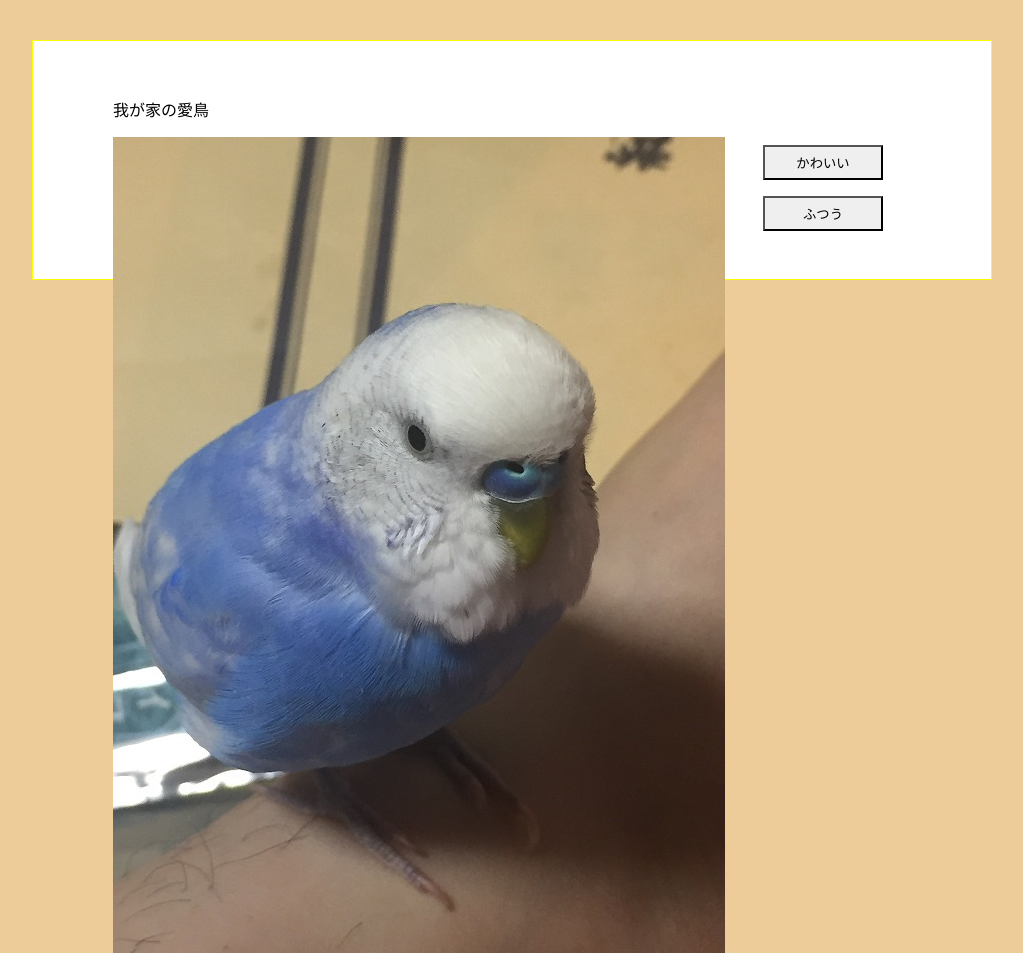
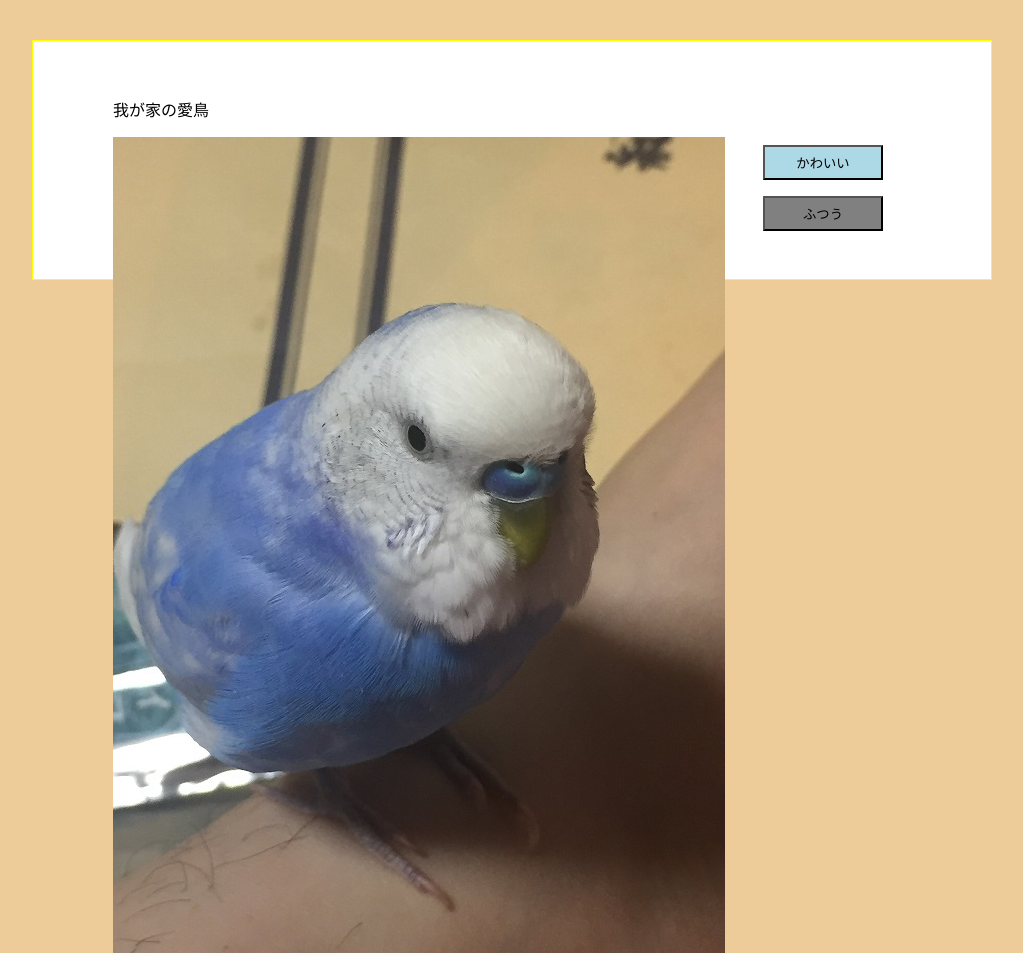
Before and after one commit to ekuaru/web1-6, a plain HTML site: page index.html in a window 1280 px wide. Shown: the top 953 px of the page, without its empty margins (128-1151 px from the left). Drawn offline with Linux system fonts and the light colour scheme.

Commit message:
Update default.css

```diff
--- a/css/default.css
+++ b/css/default.css
@@ -42,4 +42,16 @@ dt{
   font-weight: bold:
 }
 
-.btn
+.btn:hover{
+  opacity: 1.5;
+}
+.btn:active{
+  color:white;
+}
+.btn-submit{
+  background-color: lightblue;
+}
+
+.btn-reset{
+  background-color: gray;
+}
```
